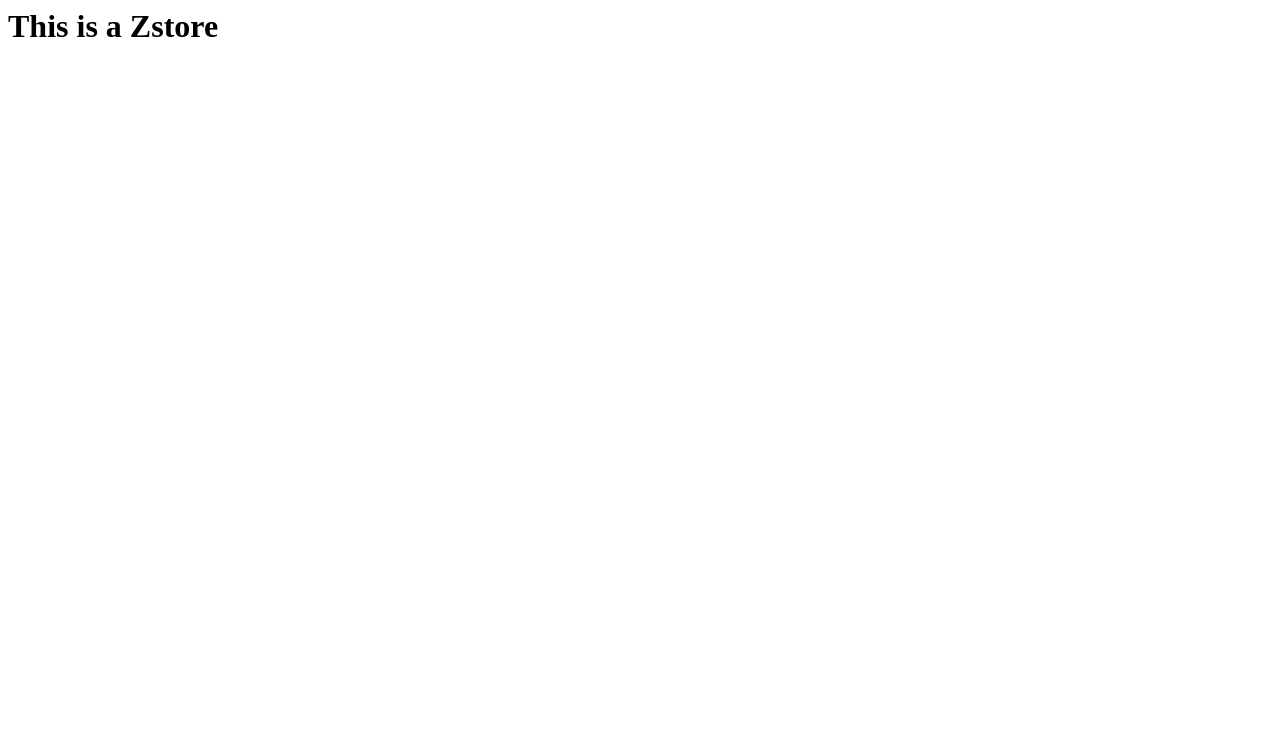
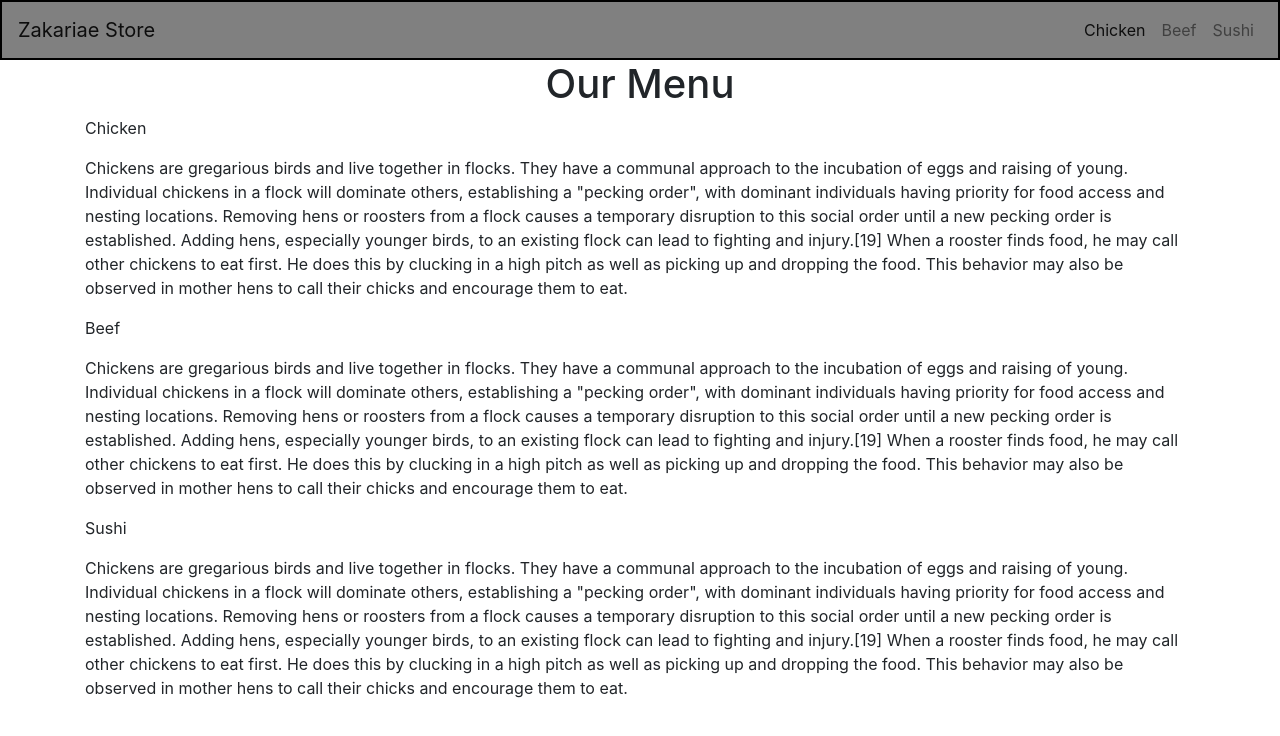
Before and after one commit to zakariaelharrak/kharita, a plain HTML site: page Data/Zstore.html in a window 1280 px wide. Drawn offline with nearby package versions, Linux system fonts and the light colour scheme.

Commit message:
Add webpages for pins

```diff
--- a/Data/Zstore.html
+++ b/Data/Zstore.html
@@ -1 +1,104 @@
-<h1>This is a Zstore</h1>
+<!DOCTYPE html>
+
+<html>
+
+<head>
+    <meta charset="utf-8">
+    <meta http-equiv="X-UA-Compatible" content="IE=edge">
+    <title>Make a web page</title>
+    <meta name="description" content="">
+    <meta name="viewport" content="width=device-width, initial-scale=1">
+    <link rel="stylesheet" href="https://stackpath.bootstrapcdn.com/bootstrap/4.3.1/css/bootstrap.min.css"
+          integrity="sha384-ggOyR0iXCbMQv3Xipma34MD+dH/1fQ784/j6cY/iJTQUOhcWr7x9JvoRxT2MZw1T" crossorigin="anonymous">
+    <link rel="stylesheet" href="css/module3-solution-css.css">
+</head>
+
+<body>
+<header>
+    <nav class="navbar navbar-expand-lg navbar-light" style="background-color: gray; border: 2px solid black;">
+        <a class="navbar-brand" href="#">Zakariae Store</a>
+        <button class="navbar-toggler" style="border: black 2px solid;" type="button" data-toggle="collapse" data-target="#navbarNavAltMarkup"
+                aria-controls="navbarNavAltMarkup" aria-expanded="false" aria-label="Toggle navigation">
+            <span class="navbar-toggler-icon"></span>
+        </button>
+
+        <div class="collapse navbar-collapse justify-content-end" id="navbarNavAltMarkup">
+            <div class="nav navbar-nav" id="nav-text">
+                <a class="nav-item nav-link active" href="#">Chicken<span class="sr-only">(current)</span></a>
+                <a class="nav-item nav-link" href="#"> <span class="hidden-md-up">Beef</span></a>
+                <a class="nav-item nav-link" href="#">Sushi</a>
+            </div>
+        </div>
+    </nav>
+</header>
+
+<h1 class="heading-title text-center">Our Menu</h1>
+
+<div class="box">
+    <div class="container item1">
+        <section>
+            <div id="chicken">
+                <p>Chicken</p>
+            </div>
+            <p>Chickens are gregarious birds and live together in flocks. They have a communal approach to the
+                incubation of eggs and raising of young. Individual chickens in a flock will dominate others,
+                establishing a "pecking order", with dominant individuals having priority for food access and
+                nesting locations. Removing hens or roosters from a flock causes a temporary disruption to this
+                social order until a new pecking order is established. Adding hens, especially younger birds, to an
+                existing flock can lead to fighting and injury.[19] When a rooster finds food, he may call other
+                chickens to eat first. He does this by clucking in a high pitch as well as picking up and dropping
+                the food. This behavior may also be observed in mother hens to call their chicks and encourage them
+                to eat.</p>
+        </section>
+    </div>
+
+    <div class="container item2">
+        <section>
+            <div id="beef">
+                <p>Beef</p>
+            </div>
+            <p>Chickens are gregarious birds and live together in flocks. They have a communal approach to the
+                incubation of eggs and raising of young. Individual chickens in a flock will dominate others,
+                establishing a "pecking order", with dominant individuals having priority for food access and
+                nesting locations. Removing hens or roosters from a flock causes a temporary disruption to this
+                social order until a new pecking order is established. Adding hens, especially younger birds, to an
+                existing flock can lead to fighting and injury.[19] When a rooster finds food, he may call other
+                chickens to eat first. He does this by clucking in a high pitch as well as picking up and dropping
+                the food. This behavior may also be observed in mother hens to call their chicks and encourage them
+                to eat.</p>
+        </section>
+    </div>
+
+    <div class="container item3">
+        <section>
+            <div id="sushi">
+                <p>Sushi</p>
+            </div>
+            <p>Chickens are gregarious birds and live together in flocks. They have a communal approach to the
+                incubation of eggs and raising of young. Individual chickens in a flock will dominate others,
+                establishing a "pecking order", with dominant individuals having priority for food access and
+                nesting locations. Removing hens or roosters from a flock causes a temporary disruption to this
+                social order until a new pecking order is established. Adding hens, especially younger birds, to an
+                existing flock can lead to fighting and injury.[19] When a rooster finds food, he may call other
+                chickens to eat first. He does this by clucking in a high pitch as well as picking up and dropping
+                the food. This behavior may also be observed in mother hens to call their chicks and encourage them
+                to eat.</p>
+        </section>
+    </div>
+
+</div>
+
+
+
+<script src="https://code.jquery.com/jquery-3.3.1.slim.min.js"
+        integrity="sha384-q8i/X+965DzO0rT7abK41JStQIAqVgRVzpbzo5smXKp4YfRvH+8abtTE1Pi6jizo" crossorigin="anonymous">
+</script>
+<script src="https://cdnjs.cloudflare.com/ajax/libs/popper.js/1.14.7/umd/popper.min.js"
+        integrity="sha384-UO2eT0CpHqdSJQ6hJty5KVphtPhzWj9WO1clHTMGa3JDZwrnQq4sF86dIHNDz0W1" crossorigin="anonymous">
+</script>
+<script src="https://stackpath.bootstrapcdn.com/bootstrap/4.3.1/js/bootstrap.min.js"
+        integrity="sha384-JjSmVgyd0p3pXB1rRibZUAYoIIy6OrQ6VrjIEaFf/nJGzIxFDsf4x0xIM+B07jRM" crossorigin="anonymous">
+</script>
+</body>
+
+</html>
--- a/styles.css
+++ b/styles.css
@@ -1,4 +1,9 @@
 #map {
     height: 1080px;
-    object-fit: fill;
+    margin: 0px;
+    padding: 0px;
 }
+body{
+    margin: 0px;
+    padding: 0px;
+}
```
